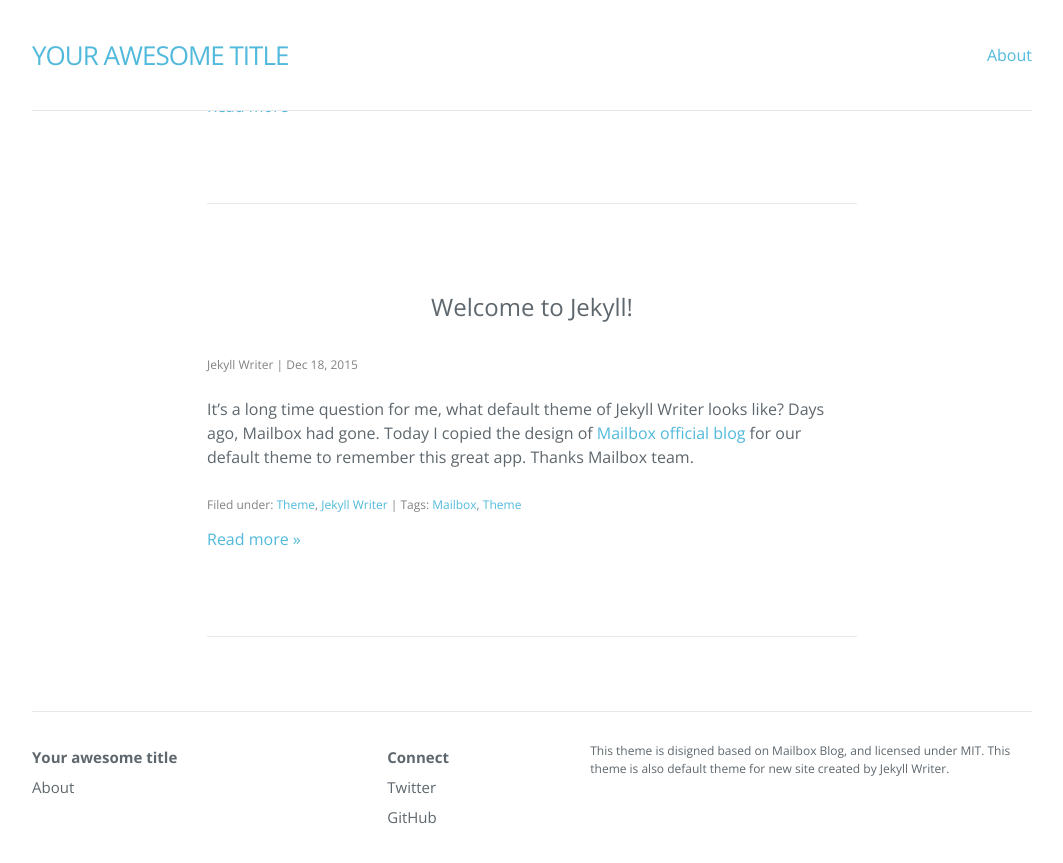
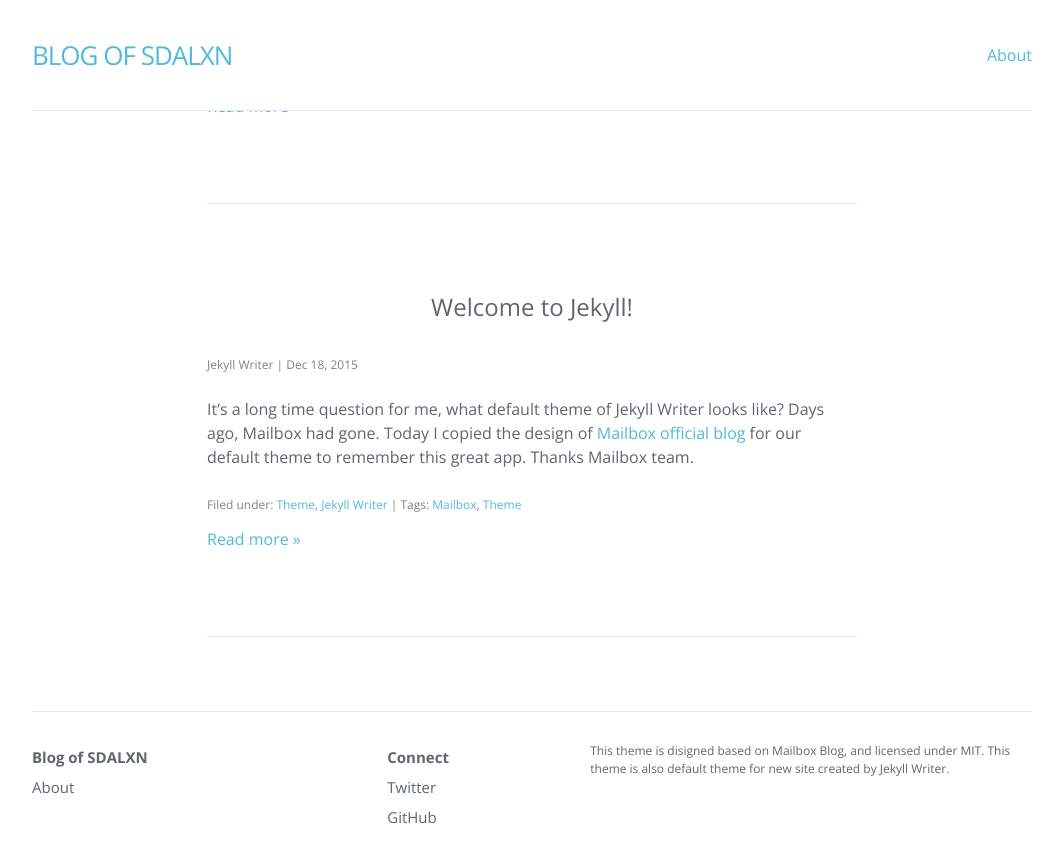
Before and after one commit to sdalxn/blog, a Jekyll site: the page built from index.html, in a window 1280 px wide and 900 px high, scrolled down 1345 px. Shown: the top 863 px of the window, without its empty margins (108-1171 px from the left). Built offline with Jekyll 4.4.1, drawn with Linux system fonts in a browser that asks for light colours; nearby versions of some CDN libraries; the list of posts is cut into pages by our own code.

Commit message:
Update Configuration

```diff
--- a/_config.yml
+++ b/_config.yml
@@ -1,21 +1,15 @@
-# Welcome to Jekyll!
-#
-# This config file is meant for settings that affect your whole blog, values
-# which you are expected to set up once and rarely need to edit after that.
-# For technical reasons, this file is *NOT* reloaded automatically when you use
-# 'jekyll serve'. If you change this file, please restart the server process.
-
-# Site settings
-title: Your awesome title
+# Created by Jekyll Writer
+title: Blog of SDALXN
 author: Jekyll Writer
-description: > # this means to ignore newlines until "baseurl:"
-  This theme is disigned based on Mailbox Blog, and licensed under MIT.
-  This theme is also default theme for new site created by Jekyll Writer.
-permalink: /:year/:month/:day/:title/
+description: >
+  This theme is disigned based on Mailbox Blog, and licensed under MIT. This
+  theme is also default theme for new site created by Jekyll Writer.
+permalink: '/:year/:month/:day/:title/'
 paginate: 6
-paginate_path: "/page/:num/"
+paginate_path: '/page/:num/'
 twitter_username: jekyllwriter
-github_username:  jekyllwriter
-gems: [jekyll-paginate]
+github_username: jekyllwriter
+gems:
+  - jekyll-paginate
 markdown: kramdown
-baseurl: "/blog"
+baseurl: /blog
```
